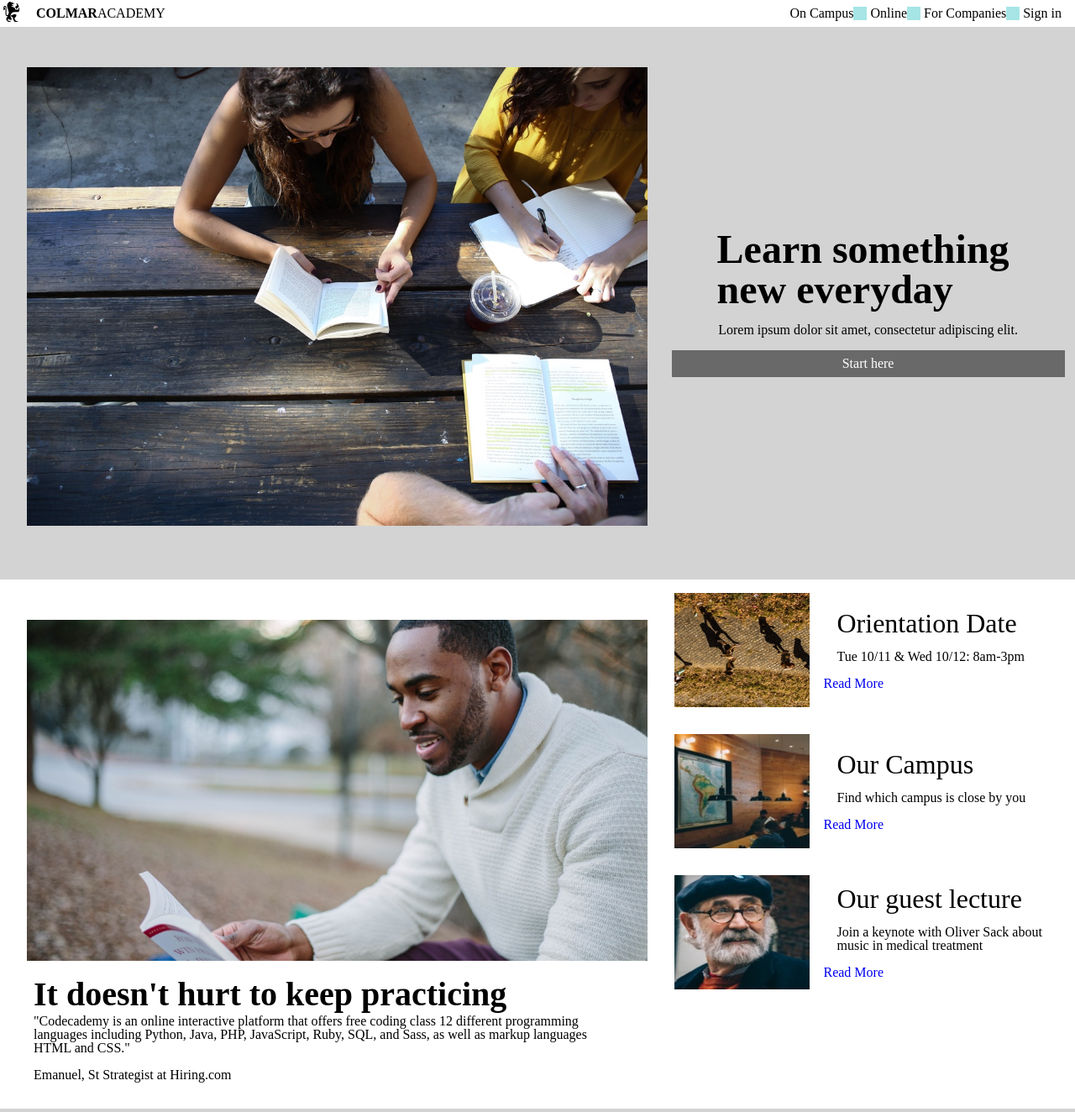
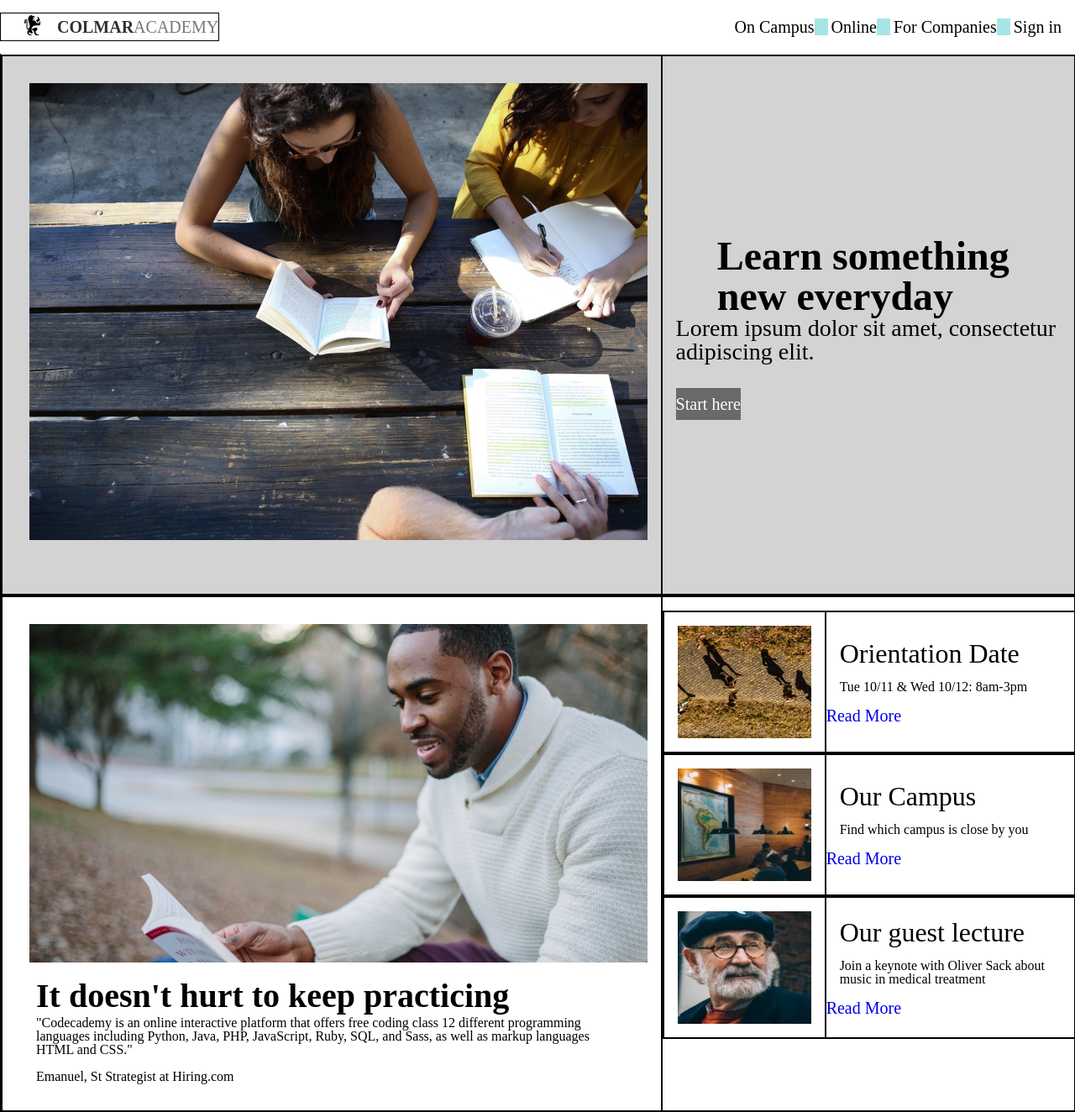
Before and after one commit to solaini/CCCapstone, a plain HTML site: page index.html in a window 1280 px wide. Shown: the top 1324 px of the page at 84% size. Drawn offline with Linux system fonts and the light colour scheme.

Commit message:
Text foramtting

```diff
--- a/index.html
+++ b/index.html
@@ -34,8 +34,8 @@
                 </div>
                 <div class="supporting-content" id="banner-content">
                     <h1>Learn something </br>new everyday</h1>
-                    <p>Lorem ipsum dolor sit amet, consectetur adipiscing elit.</p>
-                    <a href="#" class="btn">Start here</a>
+                    <h4>Lorem ipsum dolor sit amet, consectetur adipiscing elit.</p>
+                    <a href="#" class="button">Start here</a>
                 </div>
             </div>
         <!--Information Portion of page-->
@@ -48,7 +48,7 @@
                         Ruby, SQL, and Sass, as well as markup languages HTML and CSS."</p>
                     <span class="eman">Emanuel, St Strategist at Hiring.com</span>
                 </div>
-                <div class="supporting-content side-content">
+                <div class="supporting-content side-top">
                     <div id="block">
                         <div class="side-image">
                             <img src="./resource/images/information-orientation.jpg" alt="Orientation">
--- a/resource/style.css
+++ b/resource/style.css
@@ -1,7 +1,7 @@
 /*Div to show all boxes while modeling the page*/
-/*div{
+div{
     border: 1px solid black;
-}*/
+}
 
 /*General Adjustments & Fonts*/
 
@@ -43,17 +43,15 @@ p{
 .media-container video{
     display: block;
     width: 100%;
-    padding: 1rem 1rem 2rem .5rem;
+    padding: 2rem 1rem 2rem .5rem;
 }
-
 
 .media-containter{
     overflow: hidden;
 }
 
-
-
 /*Header Styling.  Main sections are header and class: logo*/
+/*Almost complete - need to work on hyperlinks*/
 header{
     position: fixed;
     display: flex;
@@ -61,16 +59,22 @@ header{
     align-items: center;
     background-color: white;
     width: 100%;
+    height: 4rem;
 }
 .logo{
+    padding-left: 1.5rem;
     display: flex;
     align-items: center;
+    font-size: 1.25rem;
+    color: rgba(80, 86, 86, 0.8)
 }
 .logo strong{
     font-weight: bold;
+    color: rgba(48, 49, 49, 1)
 }
 a{
     text-decoration: none;
+    font-size: 1.25rem;
 }
 nav a{
     display: inline-flex;
@@ -86,17 +90,17 @@ nav a:nth-child(-n+3){
 }
 /*Overall Content Styling under .content*/
 .content{
-    padding-top: 2rem;
+    padding-top: 4rem;
     width: 100%;
     display: flex;
     flex-direction: column;
 }
-/*Main Container Spacing*/
+/*Main Container Spacing - Set*/
 .main-content{
     display: flex;
     flex-direction: column;
     width: 60%;
-    padding: 2rem 1.5rem;
+    padding: 0rem 1.5rem 2rem 1.5rem;
 }
 
 
@@ -115,12 +119,11 @@ nav a:nth-child(-n+3){
     flex-direction: column;
     align-items: center;
     justify-content: flex-start;
-    /*flex: 1 0 0;*/
     width: 40%;
     flex-wrap: wrap;
 }
-
-.btn{
+/*need to fix the Start Here button*/
+.button{
     background-color: #696969;
     width: 95%;
     text-align: center;
@@ -128,6 +131,17 @@ nav a:nth-child(-n+3){
     padding-top: 0.5rem;
     padding-bottom: 0.5rem;
 }
+
+/*.button {
+    background-color: #4CAF50; /* Green */
+    /*border: none;
+    color: white;
+    padding: 15px 32px;
+    text-align: center;
+    text-decoration: none;
+    display: inline-block;
+    font-size: 16px;
+}*/
 /*Information Styling*/
 .info-content{
     display: flex;
@@ -137,6 +151,9 @@ nav a:nth-child(-n+3){
     display: flex;
     height: 10.5rem;
     width: 100%;
+}
+.side-top{
+    padding-top: 1rem;
 }
 
 .side-image{
```
